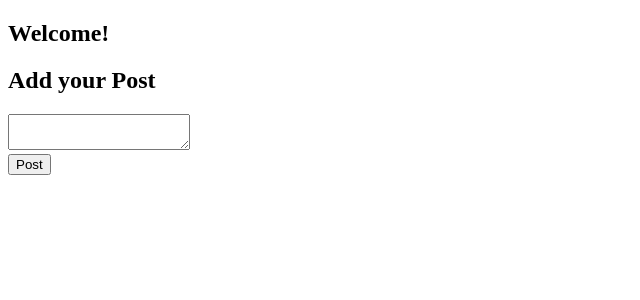
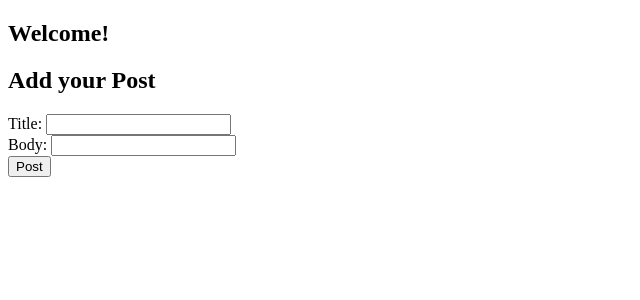
Before and after one commit to Nadtochii/post, a Django app: page / in a window 1280 px wide. Shown: the part 26-326 px from the top of the page, without its empty margins (0-640 px from the left). Run offline with Django 3.2, Linux system fonts and the light colour scheme; the visitor is signed in with stand-in values (Sample User, id 1); data that the repository does not hold is empty; some libraries are stand-ins or nearby versions.

Commit message:
Add title to post

```diff
--- a/mysite/post/views.py
+++ b/mysite/post/views.py
@@ -61,10 +61,11 @@ def activate(request, uidb64, token):
 @csrf_exempt
 def create_post(request):
     if request.method == 'POST':
-        post_text = request.POST.get('the_post')
+        post_title = request.POST.get('post_title')
+        post_text = request.POST.get('post_text')
         response_data = {}
 
-        post = Blog(body=post_text, user=request.user)
+        post = Blog(title=post_title, body=post_text, user=request.user)
         post.save()
 
         response_data['result'] = 'Create post successful!'
--- a/mysite/static/main.js
+++ b/mysite/static/main.js
@@ -7,11 +7,12 @@ function create_post() {
     $.ajax({
         url : "create_post/",
         type : "POST",
-        data : { the_post : $('#post-text').val() },
+        data : { post_title: $("#post-title").val(), post_text: $('#post-text').val() },
 
         // handle a successful response
         success : function(json) {
             $('#post-text').val('');
+            $('#post-title').val('');
             console.log(json); // log the returned json to the console
             $("#talk").prepend("<li><strong>"+json.body+"</strong> - <em> "+json.user+"</em> - <span> "+json.created+"</span></li>");
             console.log("success"); // another sanity check
--- a/mysite/templates/home.html
+++ b/mysite/templates/home.html
@@ -5,8 +5,8 @@
     <h2>Add your Post</h2>
     <form action="/create_post/" method="POST" id="post-form">
         {% csrf_token %}
-
-        <textarea name="body" id="post-text"></textarea>
+        Title: <input type="text" name="title" id="post-title"><br>
+        Body: <input name="body" id="post-text"><br>
         <div id="results"></div>
         <input type="submit" value="Post">
     </form>
```
Also changed, not shown: mysite/post/forms.py (+7 -2 lines).
